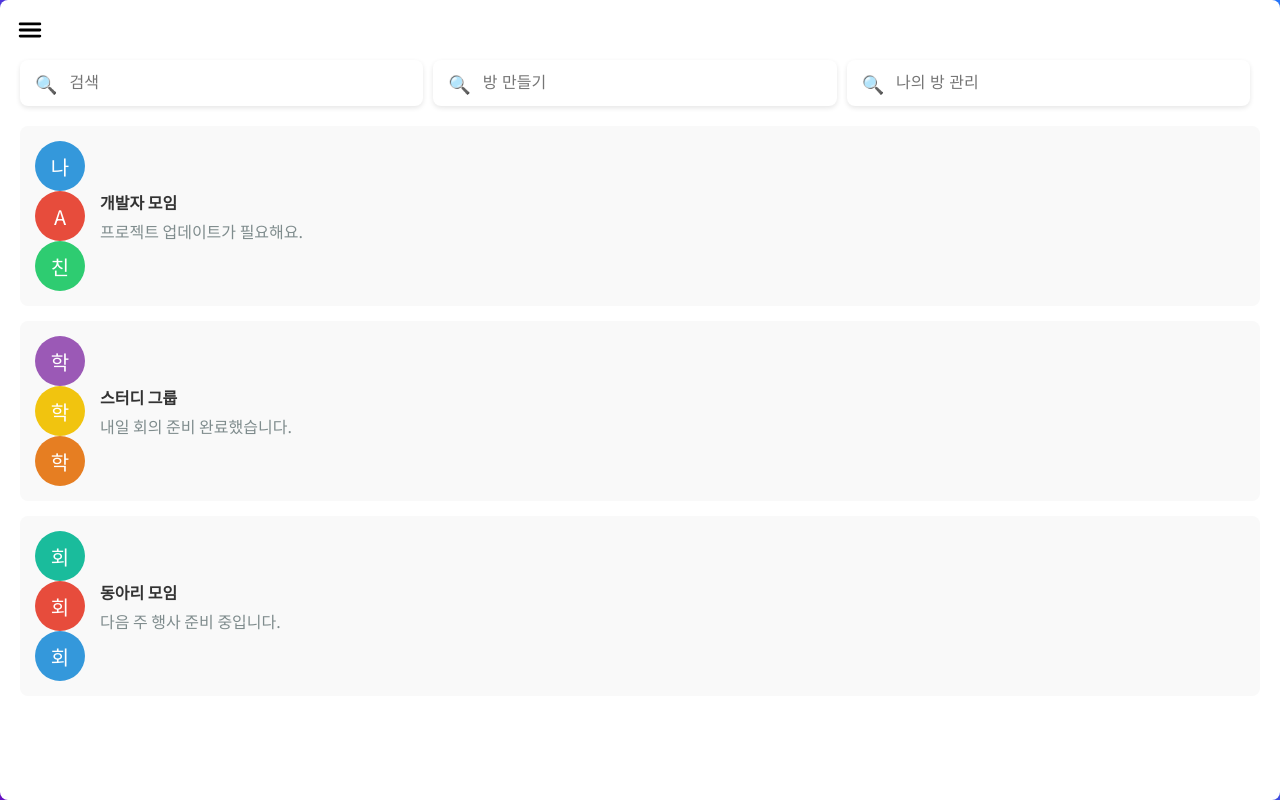
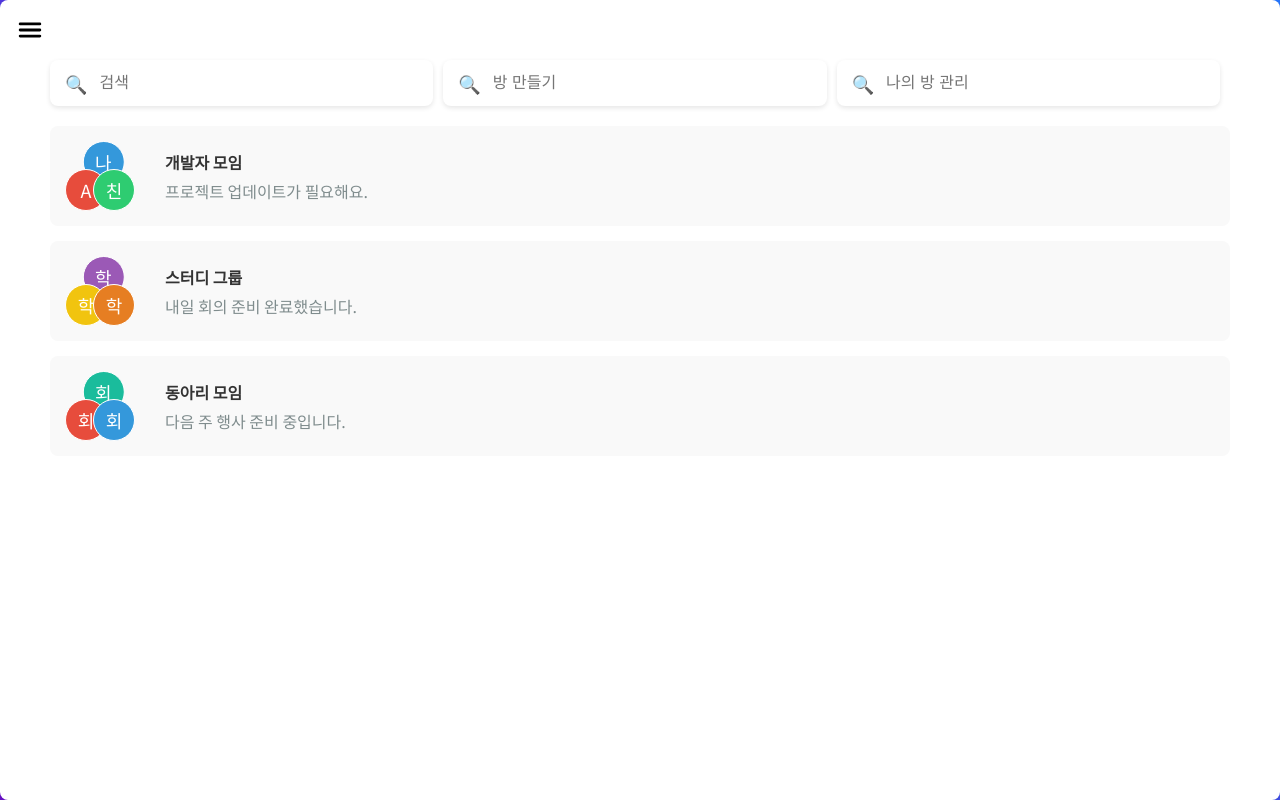
Before and after one commit to kimmatches/CareerConnect-front, a React (Create React App) app in the folder careerconnect-front/: page /groupchat in a window 1280 px wide. Built offline with nearby package versions, Linux system fonts and the light colour scheme.

Commit message:
코드 합치기 및 코드 정리

```diff
--- a/careerconnect-front/src/components/Chat.css
+++ b/careerconnect-front/src/components/Chat.css
@@ -1,7 +1,6 @@
 :root {
   --primary-color: #3498db;
   --secondary-color: #2c3e50;
-    --background-color: #f5f5f5;
   --text-color: #333;
   --light-text-color: #7f8c8d;
   --border-radius: 8px;
@@ -16,44 +15,8 @@ body {
 
 .chat-container {
   display: flex;
-    height: 100vh;
   background-color: var(--background-color);
 }
-
-.sidebar {
-    width: 250px;
-    background-color: var(--secondary-color);
-    color: white;
-    padding: 20px;
-}
-
-.sidebar-header {
-    margin-bottom: 30px;
-}
-
-.sidebar-header h2 {
-    font-size: 24px;
-    margin: 0;
-}
-
-.sidebar-item {
-    display: flex;
-    align-items: center;
-    padding: 15px;
-    cursor: pointer;
-    border-radius: var(--border-radius);
-    transition: background-color 0.3s;
-}
-
-.sidebar-item:hover, .sidebar-item.active {
-    background-color: rgba(255, 255, 255, 0.1);
-}
-
-.sidebar-icon {
-    margin-right: 15px;
-    font-size: 20px;
-}
-
 .main-content {
   flex: 1;
   display: flex;
@@ -132,8 +95,8 @@ body {
 }
 
 .chat-avatar {
-    width: 50px;
-    height: 50px;
+  width: 40px;
+  height: 40px;
   background-color: var(--primary-color);
   color: white;
   border-radius: 50%;
@@ -309,3 +272,48 @@ body {
 ::-webkit-scrollbar-thumb:hover {
   background: #555;
 }
+
+.chat-avatar-group {
+  display: flex;
+  align-items: center;
+  margin-right: 15px;
+}
+
+/* 그룹 챗 */
+.chat-avatar-group {
+  display: flex;
+  align-items: center;
+  position: relative;
+  width: 85px;
+  height: 70px;
+}
+
+.chat-avatar-group .chat-avatar {
+  position: absolute;
+  width: 40px;
+  height: 40px;
+  border-radius: 50%;
+  background-color: #3498db;
+  color: white;
+  display: flex;
+  align-items: center;
+  justify-content: center;
+  font-size: 18px;
+  border: 1px solid white;
+}
+
+.chat-avatar-group .chat-avatar:nth-child(1) {
+  top: 0;
+  left: 50%;
+  transform: translateX(-60%);
+}
+
+.chat-avatar-group .chat-avatar:nth-child(2) {
+  bottom: 0;
+  left: 0;
+}
+
+.chat-avatar-group .chat-avatar:nth-child(3) {
+  bottom: 0;
+  right: 0;
+}
--- a/careerconnect-front/src/components/Chat.jsx
+++ b/careerconnect-front/src/components/Chat.jsx
@@ -262,12 +262,6 @@ const Chat = () => {
                         </div>
                     )}
                 </div>
-
-                <div className="profile-button-container">
-                    <button className="profile-button">
-                        프로필
-                    </button>
-                </div>
             </div>
 
             {selectedChat && (
--- a/careerconnect-front/src/components/layout/Sidebar.css
+++ b/careerconnect-front/src/components/layout/Sidebar.css
@@ -8,13 +8,14 @@
 }
 
 .sidebar {
+    padding: 20px;
     width: 250px;
     background-color: #f0f0f0;
     border-right: 1px solid #e0e0e0;
     position: absolute;
     top: 0;
     left: 0;
-    height: 100%;
+    height: 95.4vh;
     transform: translateX(-100%);
     transition: transform 0.3s ease;
 }
@@ -38,10 +39,20 @@
 
 .sidebar-icon {
     margin-right: 10px;
+    font-size: 20px;
+}
+
+.sidebar-header {
+margin-bottom: 30px;
+}
+
+.sidebar-header h2 {
+font-size: 24px;
+margin: 0;
 }
 
 .create-room-container {
-    padding: 15px;
+    padding: 20px;
     border-top: 1px solid #e0e0e0;
 }
 
--- a/careerconnect-front/src/components/layout/Sidebar.jsx
+++ b/careerconnect-front/src/components/layout/Sidebar.jsx
@@ -12,7 +12,7 @@ const SidebarItem = ({ icon, text, to }) => (
 
 const Sidebar = ({ isVisible, toggleSidebar }) => {
     const [chatRooms, setChatRooms] = useState([
-        { id: 1, name: "나의 채팅", to: "/my-chats" },
+        { id: 1, name: "나의 채팅", to: "/mychat" },
         { id: 2, name: "친구", to: "/chat" },
         { id: 3, name: "스터디방", to: "/groupchat" },
     ]);
--- a/careerconnect-front/src/components/layout/SidebarLayout.css
+++ b/careerconnect-front/src/components/layout/SidebarLayout.css
@@ -14,7 +14,7 @@
 
   .content-area {
     flex-grow: 1;
-    padding: 20px;
+    padding: 50px;
     padding-top: 60px;
     transition: margin-left 0.3s ease;
   }
--- a/careerconnect-front/src/components/mychat/MyChat.css
+++ b/careerconnect-front/src/components/mychat/MyChat.css
@@ -2,14 +2,14 @@
     background-color: #ffffff;
     display: flex;
     flex-direction: column;
-    height: 90vh;
+    height: 100%;
   }
 
   .mychat-chat-list {
     flex-grow: 1;
     overflow-y: auto;
     padding: 20px;
-    background-color: #f7f7f7;
+    background-color: #ffffff;
   }
   .mychat-chat-item {
     display: flex;
```
Lines whose indentation alone changed are shown as unchanged.
